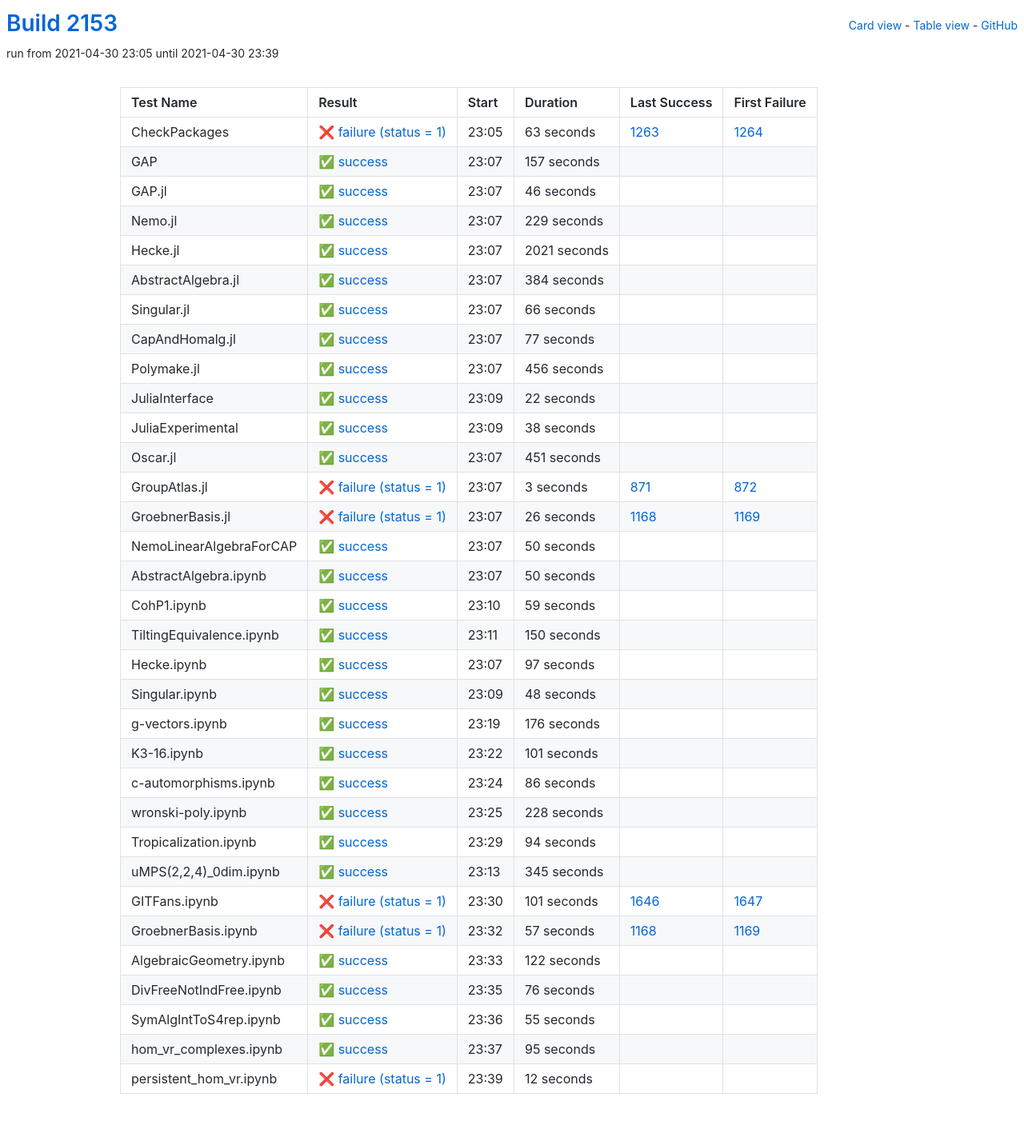
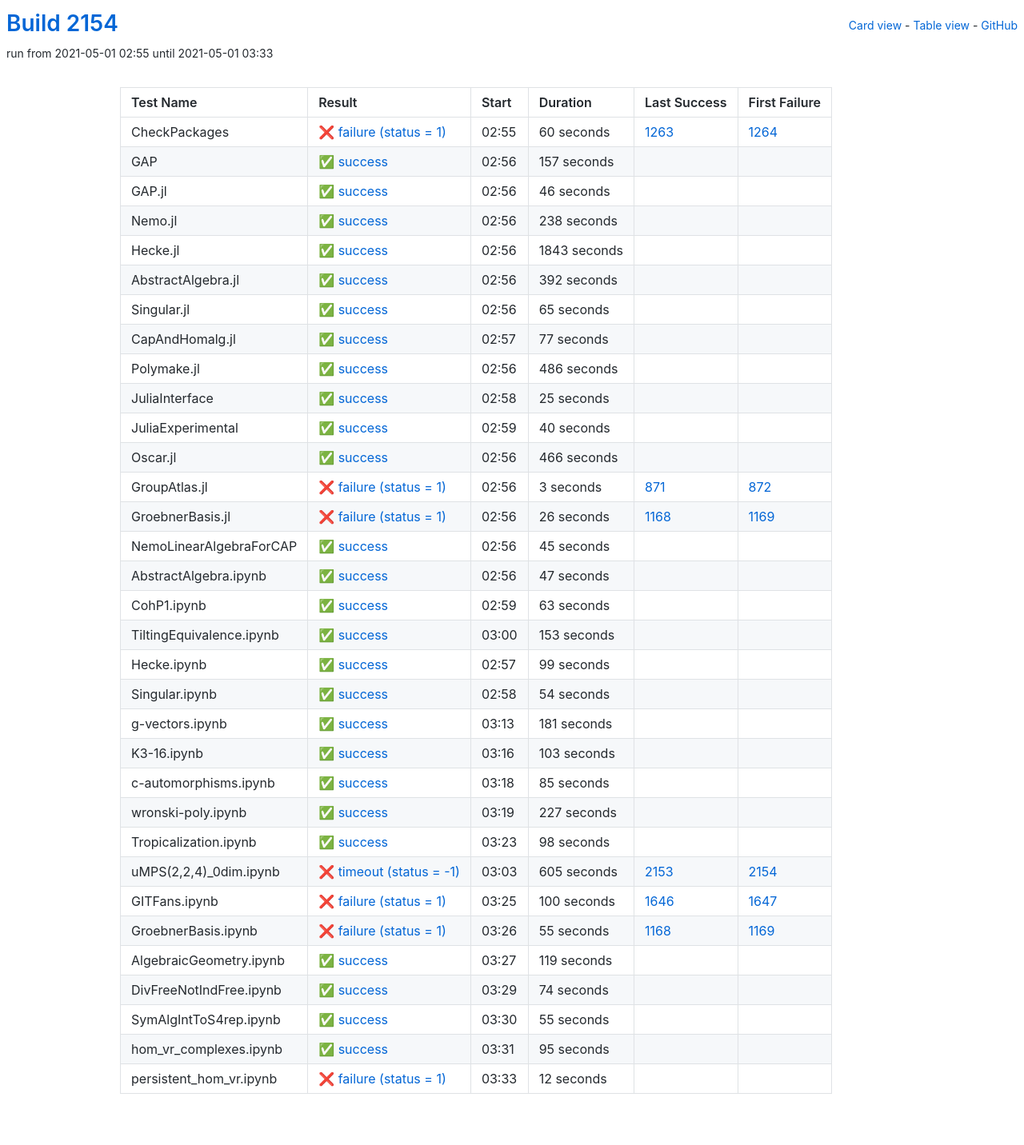
Before and after one commit to oscar-system/oscar-ci-status-stable, a Jekyll site: the page built from table.html, in a window 1280 px wide. Shown: the whole page at 80% size. Built offline with Jekyll 4.4.1, drawn with Linux system fonts in a browser that asks for light colours.

Commit message:
Build #2154

```diff
--- a/_data/ci.yml
+++ b/_data/ci.yml
@@ -1,6 +1,6 @@
 ---
-build: 2153
-build_url: https://oscarci.mathematik.uni-kl.de/job/oscar-stable/2153/
+build: 2154
+build_url: https://oscarci.mathematik.uni-kl.de/job/oscar-stable/2154/
 job: oscar-stable
 organization: oscar-system
 repo: oscar-ci-status-stable
@@ -8,20 +8,20 @@ repourl: https://github.com/oscar-system/oscar-ci-status-stable
 tests:
 - name: CheckPackages
   id: checkpackages
-  log: https://oscarci.mathematik.uni-kl.de/job/oscar-stable/2153/artifact/logs/build-2153/CheckPackages.log
-  start: 2021-04-30 23:05
+  log: https://oscarci.mathematik.uni-kl.de/job/oscar-stable/2154/artifact/logs/build-2154/CheckPackages.log
+  start: 2021-05-01 02:55
   success: false
   exitcode: 1
   status: failure
-  duration: 63
+  duration: 60
   last_success: 1263
   last_success_url: https://oscarci.mathematik.uni-kl.de/job/oscar-stable/1263/
   first_failure: 1264
   first_failure_url: https://oscarci.mathematik.uni-kl.de/job/oscar-stable/1264/
 - name: GAP
   id: gap
-  log: https://oscarci.mathematik.uni-kl.de/job/oscar-stable/2153/artifact/logs/build-2153/GAP.log
-  start: 2021-04-30 23:07
+  log: https://oscarci.mathematik.uni-kl.de/job/oscar-stable/2154/artifact/logs/build-2154/GAP.log
+  start: 2021-05-01 02:56
   success: true
   exitcode: 0
   status: success
@@ -32,8 +32,8 @@ tests:
   first_failure_url:
 - name: GAP.jl
   id: gap-jl
-  log: https://oscarci.mathematik.uni-kl.de/job/oscar-stable/2153/artifact/logs/build-2153/GAP.jl.log
-  start: 2021-04-30 23:07
+  log: https://oscarci.mathematik.uni-kl.de/job/oscar-stable/2154/artifact/logs/build-2154/GAP.jl.log
+  start: 2021-05-01 02:56
   success: true
   exitcode: 0
   status: success
@@ -44,56 +44,56 @@ tests:
   first_failure_url:
 - name: Nemo.jl
   id: nemo-jl
-  log: https://oscarci.mathematik.uni-kl.de/job/oscar-stable/2153/artifact/logs/build-2153/Nemo.jl.log
-  start: 2021-04-30 23:07
+  log: https://oscarci.mathematik.uni-kl.de/job/oscar-stable/2154/artifact/logs/build-2154/Nemo.jl.log
+  start: 2021-05-01 02:56
   success: true
   exitcode: 0
   status: success
-  duration: 229
+  duration: 238
   last_success: false
   last_success_url:
   first_failure: false
   first_failure_url:
 - name: Hecke.jl
   id: hecke-jl
-  log: https://oscarci.mathematik.uni-kl.de/job/oscar-stable/2153/artifact/logs/build-2153/Hecke.jl.log
-  start: 2021-04-30 23:07
+  log: https://oscarci.mathematik.uni-kl.de/job/oscar-stable/2154/artifact/logs/build-2154/Hecke.jl.log
+  start: 2021-05-01 02:56
   success: true
   exitcode: 0
   status: success
-  duration: 2021
+  duration: 1843
   last_success: false
   last_success_url:
   first_failure: false
   first_failure_url:
 - name: AbstractAlgebra.jl
   id: abstractalgebra-jl
-  log: https://oscarci.mathematik.uni-kl.de/job/oscar-stable/2153/artifact/logs/build-2153/AbstractAlgebra.jl.log
-  start: 2021-04-30 23:07
+  log: https://oscarci.mathematik.uni-kl.de/job/oscar-stable/2154/artifact/logs/build-2154/AbstractAlgebra.jl.log
+  start: 2021-05-01 02:56
   success: true
   exitcode: 0
   status: success
-  duration: 384
+  duration: 392
   last_success: false
   last_success_url:
   first_failure: false
   first_failure_url:
 - name: Singular.jl
   id: singular-jl
-  log: https://oscarci.mathematik.uni-kl.de/job/oscar-stable/2153/artifact/logs/build-2153/Singular.jl.log
-  start: 2021-04-30 23:07
+  log: https://oscarci.mathematik.uni-kl.de/job/oscar-stable/2154/artifact/logs/build-2154/Singular.jl.log
+  start: 2021-05-01 02:56
   success: true
   exitcode: 0
   status: success
-  duration: 66
+  duration: 65
   last_success: false
   last_success_url:
   first_failure: false
   first_failure_url:
 - name: CapAndHomalg.jl
   id: capandhomalg-jl
-  log: https://oscarci.mathematik.uni-kl.de/job/oscar-stable/2153/artifact/logs/build-2153/CapAndHomalg.jl.log
-  start: 2021-04-30 23:07
+  log: https://oscarci.mathematik.uni-kl.de/job/oscar-stable/2154/artifact/logs/build-2154/CapAndHomalg.jl.log
+  start: 2021-05-01 02:57
   success: true
   exitcode: 0
   status: success
@@ -104,56 +104,56 @@ tests:
   first_failure_url:
 - name: Polymake.jl
   id: polymake-jl
-  log: https://oscarci.mathematik.uni-kl.de/job/oscar-stable/2153/artifact/logs/build-2153/Polymake.jl.log
-  start: 2021-04-30 23:07
+  log: https://oscarci.mathematik.uni-kl.de/job/oscar-stable/2154/artifact/logs/build-2154/Polymake.jl.log
+  start: 2021-05-01 02:56
   success: true
   exitcode: 0
   status: success
-  duration: 456
+  duration: 486
   last_success: false
   last_success_url:
   first_failure: false
   first_failure_url:
 - name: JuliaInterface
   id: juliainterface
-  log: https://oscarci.mathematik.uni-kl.de/job/oscar-stable/2153/artifact/logs/build-2153/JuliaInterface.log
-  start: 2021-04-30 23:09
+  log: https://oscarci.mathematik.uni-kl.de/job/oscar-stable/2154/artifact/logs/build-2154/JuliaInterface.log
+  start: 2021-05-01 02:58
   success: true
   exitcode: 0
   status: success
-  duration: 22
+  duration: 25
   last_success: false
   last_success_url:
   first_failure: false
   first_failure_url:
 - name: JuliaExperimental
   id: juliaexperimental
-  log: https://oscarci.mathematik.uni-kl.de/job/oscar-stable/2153/artifact/logs/build-2153/JuliaExperimental.log
-  start: 2021-04-30 23:09
+  log: https://oscarci.mathematik.uni-kl.de/job/oscar-stable/2154/artifact/logs/build-2154/JuliaExperimental.log
+  start: 2021-05-01 02:59
   success: true
   exitcode: 0
   status: success
-  duration: 38
+  duration: 40
   last_success: false
   last_success_url:
   first_failure: false
   first_failure_url:
 - name: Oscar.jl
   id: oscar-jl
-  log: https://oscarci.mathematik.uni-kl.de/job/oscar-stable/2153/artifact/logs/build-2153/Oscar.jl.log
-  start: 2021-04-30 23:07
+  log: https://oscarci.mathematik.uni-kl.de/job/oscar-stable/2154/artifact/logs/build-2154/Oscar.jl.log
+  start: 2021-05-01 02:56
   success: true
   exitcode: 0
   status: success
-  duration: 451
+  duration: 466
   last_success: false
   last_success_url:
   first_failure: false
   first_failure_url:
 - name: GroupAtlas.jl
   id: groupatlas-jl
-  log: https://oscarci.mathematik.uni-kl.de/job/oscar-stable/2153/artifact/logs/build-2153/GroupAtlas.jl.log
-  start: 2021-04-30 23:07
+  log: https://oscarci.mathematik.uni-kl.de/job/oscar-stable/2154/artifact/logs/build-2154/GroupAtlas.jl.log
+  start: 2021-05-01 02:56
   success: false
   exitcode: 1
   status: failure
@@ -164,8 +164,8 @@ tests:
   first_failure_url: https://oscarci.mathematik.uni-kl.de/job/oscar-stable/872/
 - name: GroebnerBasis.jl
   id: groebnerbasis-jl
-  log: https://oscarci.mathematik.uni-kl.de/job/oscar-stable/2153/artifact/logs/build-2153/GroebnerBasis.jl.log
-  start: 2021-04-30 23:07
+  log: https://oscarci.mathematik.uni-kl.de/job/oscar-stable/2154/artifact/logs/build-2154/GroebnerBasis.jl.log
+  start: 2021-05-01 02:56
   success: false
   exitcode: 1
   status: failure
@@ -176,200 +176,200 @@ tests:
   first_failure_url: https://oscarci.mathematik.uni-kl.de/job/oscar-stable/1169/
 - name: NemoLinearAlgebraForCAP
   id: nemolinearalgebraforcap
-  log: https://oscarci.mathematik.uni-kl.de/job/oscar-stable/2153/artifact/logs/build-2153/NemoLinearAlgebraForCAP.log
-  start: 2021-04-30 23:07
+  log: https://oscarci.mathematik.uni-kl.de/job/oscar-stable/2154/artifact/logs/build-2154/NemoLinearAlgebraForCAP.log
+  start: 2021-05-01 02:56
   success: true
   exitcode: 0
   status: success
-  duration: 50
+  duration: 45
   last_success: false
   last_success_url:
   first_failure: false
   first_failure_url:
 - name: AbstractAlgebra.ipynb
   id: abstractalgebra-ipynb
-  log: https://oscarci.mathematik.uni-kl.de/job/oscar-stable/2153/artifact/logs/build-2153/AbstractAlgebra.ipynb.log
-  start: 2021-04-30 23:07
+  log: https://oscarci.mathematik.uni-kl.de/job/oscar-stable/2154/artifact/logs/build-2154/AbstractAlgebra.ipynb.log
+  start: 2021-05-01 02:56
   success: true
   exitcode: 0
   status: success
-  duration: 50
+  duration: 47
   last_success: false
   last_success_url:
   first_failure: false
   first_failure_url:
 - name: CohP1.ipynb
   id: cohp1-ipynb
-  log: https://oscarci.mathematik.uni-kl.de/job/oscar-stable/2153/artifact/logs/build-2153/CohP1.ipynb.log
-  start: 2021-04-30 23:10
+  log: https://oscarci.mathematik.uni-kl.de/job/oscar-stable/2154/artifact/logs/build-2154/CohP1.ipynb.log
+  start: 2021-05-01 02:59
   success: true
   exitcode: 0
   status: success
-  duration: 59
+  duration: 63
   last_success: false
   last_success_url:
   first_failure: false
   first_failure_url:
 - name: TiltingEquivalence.ipynb
   id: tiltingequivalence-ipynb
-  log: https://oscarci.mathematik.uni-kl.de/job/oscar-stable/2153/artifact/logs/build-2153/TiltingEquivalence.ipynb.log
-  start: 2021-04-30 23:11
+  log: https://oscarci.mathematik.uni-kl.de/job/oscar-stable/2154/artifact/logs/build-2154/TiltingEquivalence.ipynb.log
+  start: 2021-05-01 03:00
   success: true
   exitcode: 0
   status: success
-  duration: 150
+  duration: 153
   last_success: false
   last_success_url:
   first_failure: false
   first_failure_url:
 - name: Hecke.ipynb
   id: hecke-ipynb
-  log: https://oscarci.mathematik.uni-kl.de/job/oscar-stable/2153/artifact/logs/build-2153/Hecke.ipynb.log
-  start: 2021-04-30 23:07
+  log: https://oscarci.mathematik.uni-kl.de/job/oscar-stable/2154/artifact/logs/build-2154/Hecke.ipynb.log
+  start: 2021-05-01 02:57
   success: true
   exitcode: 0
   status: success
-  duration: 97
+  duration: 99
   last_success: false
   last_success_url:
   first_failure: false
   first_failure_url:
 - name: Singular.ipynb
   id: singular-ipynb
-  log: https://oscarci.mathematik.uni-kl.de/job/oscar-stable/2153/artifact/logs/build-2153/Singular.ipynb.log
-  start: 2021-04-30 23:09
+  log: https://oscarci.mathematik.uni-kl.de/job/oscar-stable/2154/artifact/logs/build-2154/Singular.ipynb.log
+  start: 2021-05-01 02:58
   success: true
   exitcode: 0
   status: success
-  duration: 48
+  duration: 54
   last_success: false
   last_success_url:
   first_failure: false
   first_failure_url:
 - name: g-vectors.ipynb
   id: g-vectors-ipynb
-  log: https://oscarci.mathematik.uni-kl.de/job/oscar-stable/2153/artifact/logs/build-2153/g-vectors.ipynb.log
-  start: 2021-04-30 23:19
+  log: https://oscarci.mathematik.uni-kl.de/job/oscar-stable/2154/artifact/logs/build-2154/g-vectors.ipynb.log
+  start: 2021-05-01 03:13
   success: true
   exitcode: 0
   status: success
-  duration: 176
+  duration: 181
   last_success: false
   last_success_url:
   first_failure: false
   first_failure_url:
 - name: K3-16.ipynb
   id: k3-16-ipynb
-  log: https://oscarci.mathematik.uni-kl.de/job/oscar-stable/2153/artifact/logs/build-2153/K3-16.ipynb.log
-  start: 2021-04-30 23:22
+  log: https://oscarci.mathematik.uni-kl.de/job/oscar-stable/2154/artifact/logs/build-2154/K3-16.ipynb.log
+  start: 2021-05-01 03:16
   success: true
   exitcode: 0
   status: success
-  duration: 101
+  duration: 103
   last_success: false
   last_success_url:
   first_failure: false
   first_failure_url:
 - name: c-automorphisms.ipynb
   id: c-automorphisms-ipynb
-  log: https://oscarci.mathematik.uni-kl.de/job/oscar-stable/2153/artifact/logs/build-2153/c-automorphisms.ipynb.log
-  start: 2021-04-30 23:24
+  log: https://oscarci.mathematik.uni-kl.de/job/oscar-stable/2154/artifact/logs/build-2154/c-automorphisms.ipynb.log
+  start: 2021-05-01 03:18
   success: true
   exitcode: 0
   status: success
-  duration: 86
+  duration: 85
   last_success: false
   last_success_url:
   first_failure: false
   first_failure_url:
 - name: wronski-poly.ipynb
   id: wronski-poly-ipynb
-  log: https://oscarci.mathematik.uni-kl.de/job/oscar-stable/2153/artifact/logs/build-2153/wronski-poly.ipynb.log
-  start: 2021-04-30 23:25
+  log: https://oscarci.mathematik.uni-kl.de/job/oscar-stable/2154/artifact/logs/build-2154/wronski-poly.ipynb.log
+  start: 2021-05-01 03:19
   success: true
   exitcode: 0
   status: success
-  duration: 228
+  duration: 227
   last_success: false
   last_success_url:
   first_failure: false
   first_failure_url:
 - name: Tropicalization.ipynb
   id: tropicalization-ipynb
-  log: https://oscarci.mathematik.uni-kl.de/job/oscar-stable/2153/artifact/logs/build-2153/Tropicalization.ipynb.log
-  start: 2021-04-30 23:29
+  log: https://oscarci.mathematik.uni-kl.de/job/oscar-stable/2154/artifact/logs/build-2154/Tropicalization.ipynb.log
+  start: 2021-05-01 03:23
   success: true
   exitcode: 0
   status: success
-  duration: 94
+  duration: 98
   last_success: false
   last_success_url:
   first_failure: false
   first_failure_url:
 - name: uMPS(2,2,4)_0dim.ipynb
   id: umps-2-2-4-0dim-ipynb
-  log: https://oscarci.mathematik.uni-kl.de/job/oscar-stable/2153/artifact/logs/build-2153/uMPS-2-2-4-_0dim.ipynb.log
-  start: 2021-04-30 23:13
-  success: true
-  exitcode: 0
-  status: success
-  duration: 345
-  last_success: false
-  last_success_url:
-  first_failure: false
-  first_failure_url:
+  log: https://oscarci.mathematik.uni-kl.de/job/oscar-stable/2154/artifact/logs/build-2154/uMPS-2-2-4-_0dim.ipynb.log
+  start: 2021-05-01 03:03
+  success: false
+  exitcode: -1
+  status: timeout
+  duration: 605
+  last_success: 2153
+  last_success_url: https://oscarci.mathematik.uni-kl.de/job/oscar-stable/2153/
+  first_failure: 2154
+  first_failure_url: https://oscarci.mathematik.uni-kl.de/job/oscar-stable/2154/
 - name: GITFans.ipynb
   id: gitfans-ipynb
-  log: https://oscarci.mathematik.uni-kl.de/job/oscar-stable/2153/artifact/logs/build-2153/GITFans.ipynb.log
-  start: 2021-04-30 23:30
+  log: https://oscarci.mathematik.uni-kl.de/job/oscar-stable/2154/artifact/logs/build-2154/GITFans.ipynb.log
+  start: 2021-05-01 03:25
   success: false
   exitcode: 1
   status: failure
-  duration: 101
+  duration: 100
   last_success: 1646
   last_success_url: https://oscarci.mathematik.uni-kl.de/job/oscar-stable/1646/
   first_failure: 1647
   first_failure_url: https://oscarci.mathematik.uni-kl.de/job/oscar-stable/1647/
 - name: GroebnerBasis.ipynb
   id: groebnerbasis-ipynb
-  log: https://oscarci.mathematik.uni-kl.de/job/oscar-stable/2153/artifact/logs/build-2153/GroebnerBasis.ipynb.log
-  start: 2021-04-30 23:32
+  log: https://oscarci.mathematik.uni-kl.de/job/oscar-stable/2154/artifact/logs/build-2154/GroebnerBasis.ipynb.log
+  start: 2021-05-01 03:26
   success: false
   exitcode: 1
   status: failure
-  duration: 57
+  duration: 55
   last_success: 1168
   last_success_url: https://oscarci.mathematik.uni-kl.de/job/oscar-stable/1168/
   first_failure: 1169
   first_failure_url: https://oscarci.mathematik.uni-kl.de/job/oscar-stable/1169/
 - name: AlgebraicGeometry.ipynb
   id: algebraicgeometry-ipynb
-  log: https://oscarci.mathematik.uni-kl.de/job/oscar-stable/2153/artifact/logs/build-2153/AlgebraicGeometry.ipynb.log
-  start: 2021-04-30 23:33
+  log: https://oscarci.mathematik.uni-kl.de/job/oscar-stable/2154/artifact/logs/build-2154/AlgebraicGeometry.ipynb.log
+  start: 2021-05-01 03:27
   success: true
   exitcode: 0
   status: success
-  duration: 122
+  duration: 119
   last_success: false
   last_success_url:
   first_failure: false
   first_failure_url:
 - name: DivFreeNotIndFree.ipynb
   id: divfreenotindfree-ipynb
-  log: https://oscarci.mathematik.uni-kl.de/job/oscar-stable/2153/artifact/logs/build-2153/DivFreeNotIndFree.ipynb.log
-  start: 2021-04-30 23:35
+  log: https://oscarci.mathematik.uni-kl.de/job/oscar-stable/2154/artifact/logs/build-2154/DivFreeNotIndFree.ipynb.log
+  start: 2021-05-01 03:29
   success: true
   exitcode: 0
   status: success
-  duration: 76
+  duration: 74
   last_success: false
   last_success_url:
   first_failure: false
   first_failure_url:
 - name: SymAlgIntToS4rep.ipynb
   id: symalginttos4rep-ipynb
-  log: https://oscarci.mathematik.uni-kl.de/job/oscar-stable/2153/artifact/logs/build-2153/SymAlgIntToS4rep.ipynb.log
-  start: 2021-04-30 23:36
+  log: https://oscarci.mathematik.uni-kl.de/job/oscar-stable/2154/artifact/logs/build-2154/SymAlgIntToS4rep.ipynb.log
+  start: 2021-05-01 03:30
   success: true
   exitcode: 0
   status: success
@@ -380,8 +380,8 @@ tests:
   first_failure_url:
 - name: hom_vr_complexes.ipynb
   id: hom-vr-complexes-ipynb
-  log: https://oscarci.mathematik.uni-kl.de/job/oscar-stable/2153/artifact/logs/build-2153/hom_vr_complexes.ipynb.log
-  start: 2021-04-30 23:37
+  log: https://oscarci.mathematik.uni-kl.de/job/oscar-stable/2154/artifact/logs/build-2154/hom_vr_complexes.ipynb.log
+  start: 2021-05-01 03:31
   success: true
   exitcode: 0
   status: success
@@ -392,8 +392,8 @@ tests:
   first_failure_url:
 - name: persistent_hom_vr.ipynb
   id: persistent-hom-vr-ipynb
-  log: https://oscarci.mathematik.uni-kl.de/job/oscar-stable/2153/artifact/logs/build-2153/persistent_hom_vr.ipynb.log
-  start: 2021-04-30 23:39
+  log: https://oscarci.mathematik.uni-kl.de/job/oscar-stable/2154/artifact/logs/build-2154/persistent_hom_vr.ipynb.log
+  start: 2021-05-01 03:33
   success: false
   exitcode: 1
   status: failure
```
Also changed, not shown: README.md.
